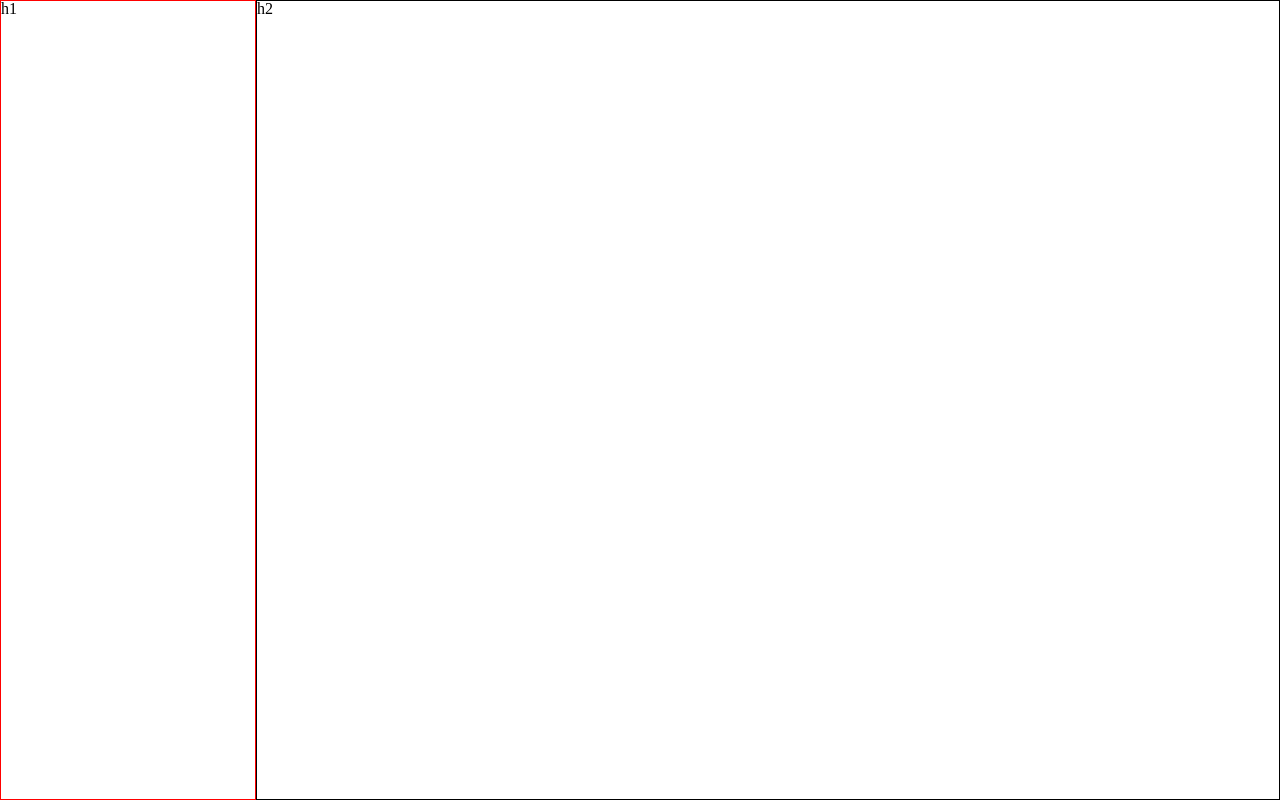
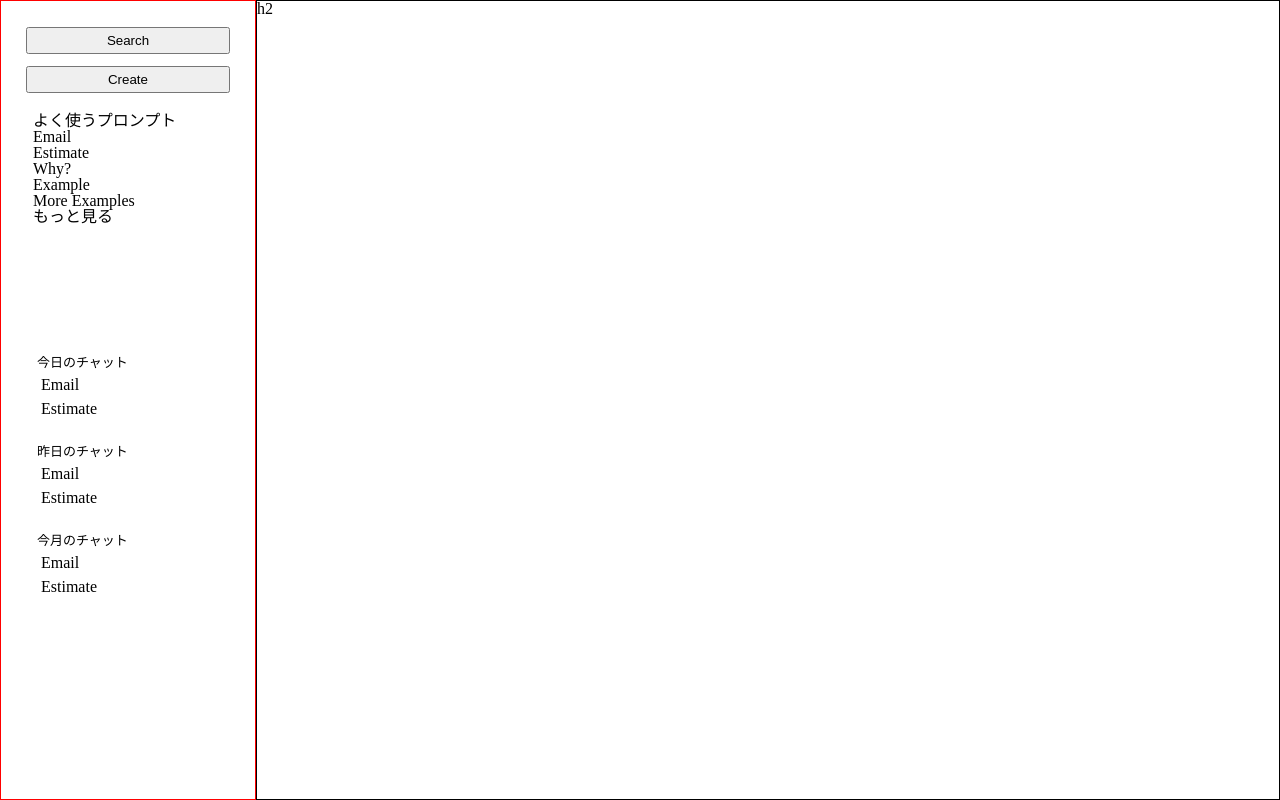
Before and after one commit to dominiksakic/FE_test, a React (Vite) app in the folder magic/: page /homepage in a window 1280 px wide. Built offline with nearby package versions, Linux system fonts and the light colour scheme.

Commit message:
feat: add wireframe for the chat sidebar

```diff
--- a/magic/src/index.css
+++ b/magic/src/index.css
@@ -198,6 +198,42 @@ html {
 
 .sidebar {
   border: 1px red solid;
+  display: grid;
+  grid-template-rows: 10% 30% 60%;
+}
+
+.main-button-container {
+  display: flex;
+  flex-direction: column;
+  align-items: center;
+  gap: 12px;
+  margin-top: 26px;
+}
+
+.main-button-container button {
+  width: 80%;
+  padding: 4px;
+}
+
+.sidebar-prompt-container {
+  margin: 2rem;
+}
+
+.sidebar-chat-container {
+  margin: 2rem;
+  display: flex;
+  flex-direction: column;
+  gap: 24px;
+}
+
+.sidebar-chat-container h2 {
+  margin: 4px;
+  font-size: small;
+}
+
+.sidebar-chat-container li {
+  margin-left: 8px;
+  margin-top: 8px;
 }
 
 .outlet {
--- a/magic/src/layout/sidebar.tsx
+++ b/magic/src/layout/sidebar.tsx
@@ -1,3 +1,52 @@
 export const Sidebar = () => {
-  return <div className="sidebar">h1</div>;
+  return (
+    <div className="sidebar">
+      <div className="main-button-container">
+        <button>Search</button>
+        <button>Create</button>
+      </div>
+      <div className="sidebar-prompt-container">
+        <h2>よく使うプロンプト</h2>
+        <nav>
+          <ul>
+            <li>Email</li>
+            <li>Estimate</li>
+            <li>Why?</li>
+            <li>Example</li>
+            <li>More Examples</li>
+            <li>もっと見る</li>
+          </ul>
+        </nav>
+      </div>
+      <div className="sidebar-chat-container">
+        <div className="time-container">
+          <h2>今日のチャット</h2>
+          <nav>
+            <ul>
+              <li>Email</li>
+              <li>Estimate</li>
+            </ul>
+          </nav>
+        </div>
+        <div className="time-container">
+          <h2>昨日のチャット</h2>
+          <nav>
+            <ul>
+              <li>Email</li>
+              <li>Estimate</li>
+            </ul>
+          </nav>
+        </div>
+        <div className="time-container">
+          <h2>今月のチャット</h2>
+          <nav>
+            <ul>
+              <li>Email</li>
+              <li>Estimate</li>
+            </ul>
+          </nav>
+        </div>
+      </div>
+    </div>
+  );
 };
```
